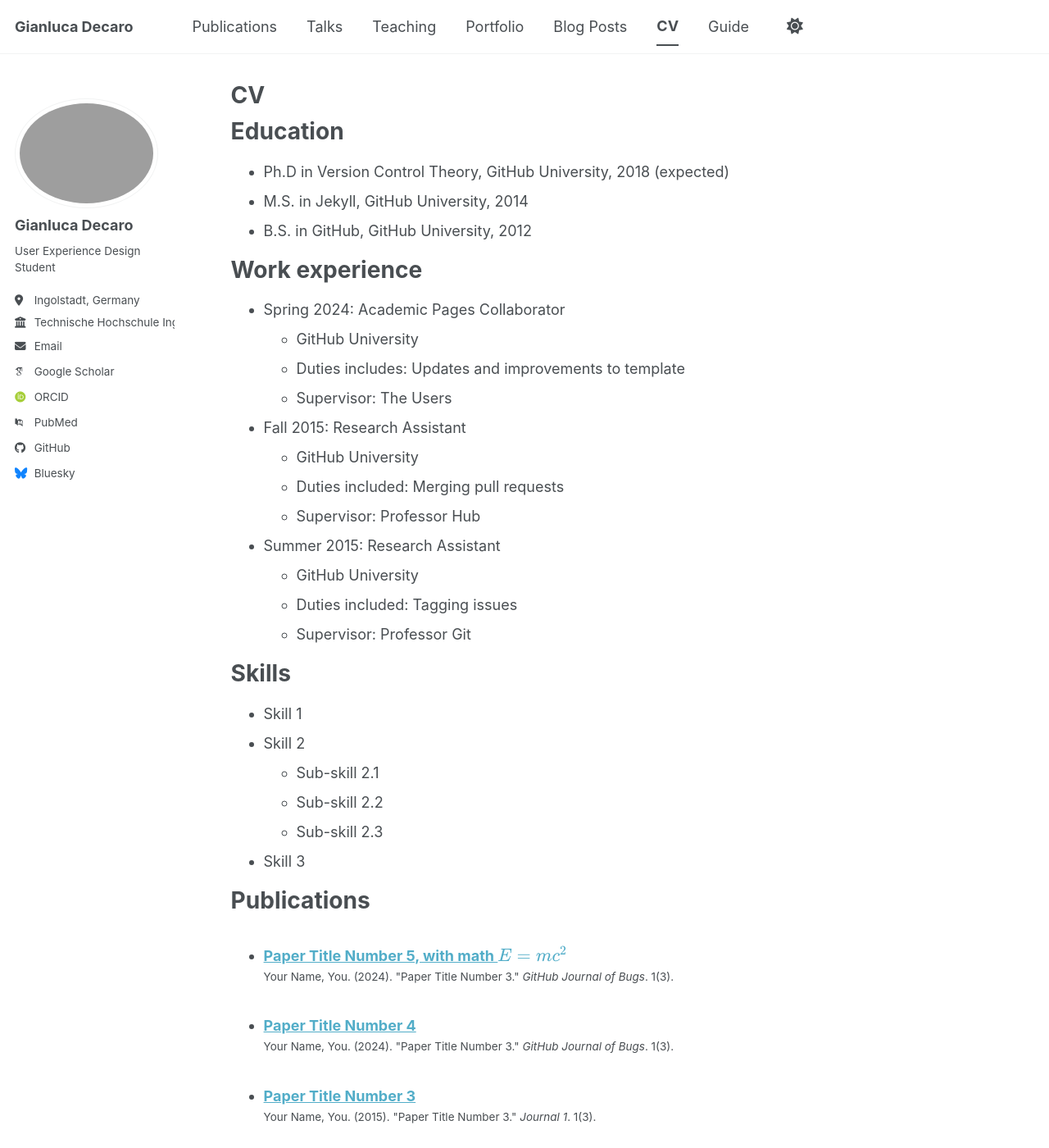
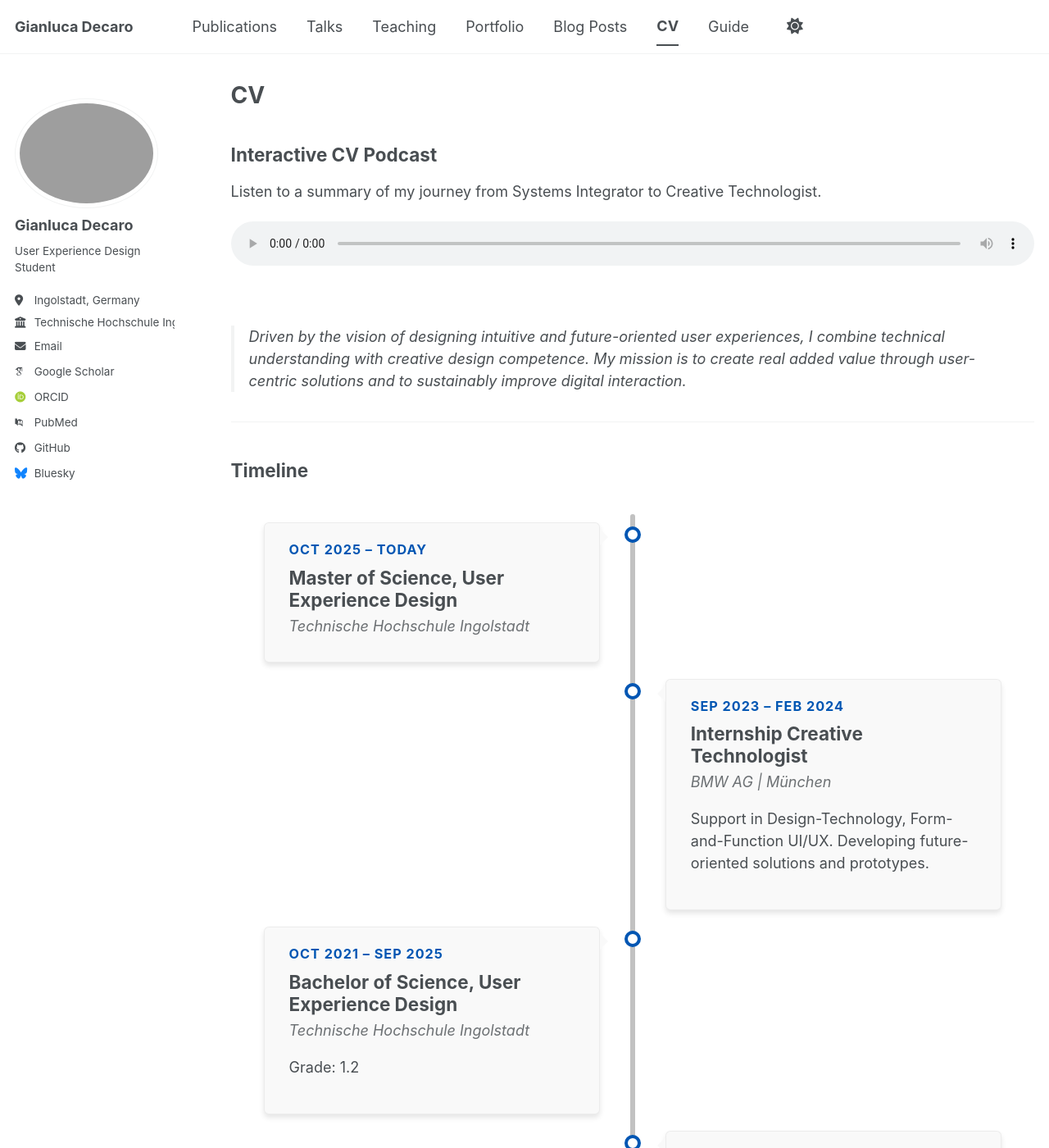
Before and after one commit to giande2000/vcux_hackathon, a Jekyll site: the page built from _pages/cv.md, in a window 1280 px wide and 1400 px high. Shown: the whole window at 82% size. Built offline with Jekyll 4.4.1, drawn with Linux system fonts in a browser that asks for light colours; some web fonts are replaced; a script bundle is joined from its source files by our own code; library files that are not in the unit come from our copies; some of the changed text lies outside the part shown.

Commit message:
checkpoint: first CV draft

```diff
--- /dev/null
+++ b/_includes/timeline.html
@@ -0,0 +1,215 @@
+<style>
+    /* Scoped Timeline Styles */
+    .timeline-container {
+        position: relative;
+        max-width: 1200px;
+        margin: 40px auto;
+    }
+
+    /* The actual vertical line */
+    .timeline-container::after {
+        content: '';
+        position: absolute;
+        width: 6px;
+        background-color: var(--primary-color, #333);
+        /* Fallback to dark gray */
+        top: 0;
+        bottom: 0;
+        left: 50%;
+        margin-left: -3px;
+        border-radius: 3px;
+        opacity: 0.3;
+    }
+
+    .timeline-card {
+        padding: 10px 40px;
+        position: relative;
+        background-color: inherit;
+        width: 50%;
+        box-sizing: border-box;
+    }
+
+    /* Circles on the timeline */
+    .timeline-card::after {
+        content: '';
+        position: absolute;
+        width: 20px;
+        height: 20px;
+        right: -10px;
+        background-color: var(--background-color, #fff);
+        border: 4px solid var(--primary-color, #0056b3);
+        top: 15px;
+        border-radius: 50%;
+        z-index: 1;
+    }
+
+    .left {
+        left: 0;
+    }
+
+    .right {
+        left: 50%;
+    }
+
+    .left::before {
+        content: " ";
+        height: 0;
+        position: absolute;
+        top: 18px;
+        width: 0;
+        z-index: 1;
+        right: 30px;
+        border: medium solid var(--caption-color, gray);
+        /* arrow color */
+        border-width: 10px 0 10px 10px;
+        border-color: transparent transparent transparent var(--background-color, #f9f9f9);
+    }
+
+    .right::before {
+        content: " ";
+        height: 0;
+        position: absolute;
+        top: 18px;
+        width: 0;
+        z-index: 1;
+        left: 30px;
+        border: medium solid var(--caption-color, gray);
+        border-width: 10px 10px 10px 0;
+        border-color: transparent var(--background-color, #f9f9f9) transparent transparent;
+    }
+
+    .right::after {
+        left: -10px;
+    }
+
+    .timeline-content {
+        padding: 20px 30px;
+        background-color: var(--background-color, #f9f9f9);
+        position: relative;
+        border-radius: 6px;
+        box-shadow: 0 4px 6px rgba(0, 0, 0, 0.1);
+        border: 1px solid rgba(0, 0, 0, 0.05);
+    }
+
+    /* Dark mode adjustments - using data-theme attribute selectors if available,
+     or relying on CSS variables that change with theme */
+    [data-theme="dark"] .timeline-content {
+        background-color: #2a2a2a;
+        border: 1px solid #444;
+    }
+
+    .timeline-date {
+        font-weight: bold;
+        color: var(--primary-color, #0056b3);
+        margin-bottom: 8px;
+        display: block;
+        font-size: 0.9em;
+        text-transform: uppercase;
+        letter-spacing: 1px;
+    }
+
+    .timeline-title {
+        margin-top: 0;
+        margin-bottom: 5px;
+        font-size: 1.25em;
+    }
+
+    .timeline-subtitle {
+        font-style: italic;
+        margin-bottom: 10px;
+        opacity: 0.8;
+    }
+
+    /* Media queries - Responsive timeline on screens less than 600px wide */
+    @media screen and (max-width: 768px) {
+        .timeline-container::after {
+            left: 31px;
+        }
+
+        .timeline-card {
+            width: 100%;
+            padding-left: 70px;
+            padding-right: 25px;
+        }
+
+        .timeline-card::before {
+            left: 60px;
+            border: medium solid white;
+            border-width: 10px 10px 10px 0;
+            border-color: transparent white transparent transparent;
+        }
+
+        .left::after,
+        .right::after {
+            left: 21px;
+        }
+
+        .right {
+            left: 0%;
+        }
+    }
+</style>
+
+<div class="timeline-container">
+
+    <!-- Education: Master -->
+    <div class="timeline-card left">
+        <div class="timeline-content">
+            <span class="timeline-date">Oct 2025 – Today</span>
+            <h3 class="timeline-title">Master of Science, User Experience Design</h3>
+            <div class="timeline-subtitle">Technische Hochschule Ingolstadt</div>
+        </div>
+    </div>
+
+    <!-- Work: BMW -->
+    <div class="timeline-card right">
+        <div class="timeline-content">
+            <span class="timeline-date">Sep 2023 – Feb 2024</span>
+            <h3 class="timeline-title">Internship Creative Technologist</h3>
+            <div class="timeline-subtitle">BMW AG | München</div>
+            <p>Support in Design-Technology, Form-and-Function UI/UX. Developing future-oriented solutions and
+                prototypes.</p>
+        </div>
+    </div>
+
+    <!-- Education: Bachelor -->
+    <div class="timeline-card left">
+        <div class="timeline-content">
+            <span class="timeline-date">Oct 2021 – Sep 2025</span>
+            <h3 class="timeline-title">Bachelor of Science, User Experience Design</h3>
+            <div class="timeline-subtitle">Technische Hochschule Ingolstadt</div>
+            <p>Grade: 1.2</p>
+        </div>
+    </div>
+
+    <!-- Work: Helios -->
+    <div class="timeline-card right">
+        <div class="timeline-content">
+            <span class="timeline-date">Jun 2021 – Sep 2021</span>
+            <h3 class="timeline-title">IT Specialist for System Integration</h3>
+            <div class="timeline-subtitle">Helios Kliniken Mittelweser GmbH</div>
+            <p>IT system support, 1st/2nd level support, system development.</p>
+        </div>
+    </div>
+
+    <!-- Work: Helios Training -->
+    <div class="timeline-card right">
+        <div class="timeline-content">
+            <span class="timeline-date">Aug 2018 – Jun 2021</span>
+            <h3 class="timeline-title">Vocational Training, IT Specialist</h3>
+            <div class="timeline-subtitle">Helios Kliniken Mittelweser GmbH</div>
+            <p>Grade: 1.6</p>
+        </div>
+    </div>
+
+    <!-- Education: Abitur -->
+    <div class="timeline-card left">
+        <div class="timeline-content">
+            <span class="timeline-date">Aug 2010 – Jul 2018</span>
+            <h3 class="timeline-title">Abitur</h3>
+            <div class="timeline-subtitle">Marion-Dönhoff-Gymnasium</div>
+            <p>Grade: 2.2</p>
+        </div>
+    </div>
+
+</div>
--- a/_pages/cv.md
+++ b/_pages/cv.md
@@ -9,56 +9,68 @@ redirect_from:
 
 {% include base_path %}
 
-Education
-======
-* Ph.D in Version Control Theory, GitHub University, 2018 (expected)
-* M.S. in Jekyll, GitHub University, 2014
-* B.S. in GitHub, GitHub University, 2012
+## Interactive CV Podcast
+Listen to a summary of my journey from Systems Integrator to Creative Technologist.
 
-Work experience
-======
-* Spring 2024: Academic Pages Collaborator
-  * GitHub University
-  * Duties includes: Updates and improvements to template
-  * Supervisor: The Users
+<audio controls style="width: 100%; margin-bottom: 30px;">
+  <source src="{{ base_path }}/assets/audio/From_Systems_Integrator_to_BMW_Creative_Technologist.m4a" type="audio/mp4">
+  Your browser does not support the audio element.
+</audio>
 
-* Fall 2015: Research Assistant
-  * GitHub University
-  * Duties included: Merging pull requests
-  * Supervisor: Professor Hub
+> Driven by the vision of designing intuitive and future-oriented user experiences, I combine technical understanding with creative design competence. My mission is to create real added value through user-centric solutions and to sustainably improve digital interaction.
 
-* Summer 2015: Research Assistant
-  * GitHub University
-  * Duties included: Tagging issues
-  * Supervisor: Professor Git
+---
 
-Skills
-======
-* Skill 1
-* Skill 2
-  * Sub-skill 2.1
-  * Sub-skill 2.2
-  * Sub-skill 2.3
-* Skill 3
+## Timeline
 
-Publications
-======
-  <ul>{% for post in site.publications reversed %}
-    {% include archive-single-cv.html %}
-  {% endfor %}</ul>
+{% include timeline.html %}
 
-Talks
-======
-  <ul>{% for post in site.talks reversed %}
-    {% include archive-single-talk-cv.html  %}
-  {% endfor %}</ul>
+---
 
-Teaching
-======
-  <ul>{% for post in site.teaching reversed %}
-    {% include archive-single-cv.html %}
-  {% endfor %}</ul>
+## Personal Data
+*   **Date/Place of Birth:** 02.04.2000 | Hameln
+*   **Nationalities:** German, Italian
+*   **Marital Status:** Single
+*   **Contact:** [gianluca.decaro@gmx.de](mailto:gianluca.decaro@gmx.de) | +49 1514 1367630
 
-Service and leadership
-======
-* Currently signed in to 43 different slack teams
+---
+
+## Skills & Languages
+
+**Design & Prototyping Tools**
+Figma, ProtoPie, Adobe Creative Cloud, Unity, JAVA, C++, Arduino, HTML/CSS
+
+**UX-Design Skills**
+User Research, Usability Testing, Prototyping, Agile Software Development, Design Systems, User Journey Mapping, Interaction Design, Wireframing, Analytics & Data Interpretation
+
+**Languages**
+*   **German:** Native Language
+*   **English:** Fluent (spoken and written)
+*   **Italian:** Fluent (spoken)
+*   **Spanish:** Basic Knowledge
+
+---
+
+## Publications
+
+**Too Close for Comfort? The Impact of eVTOL-Overflights in Residential Areas on Non-Users' Acceptance**
+*Decaro, Gianluca; Bogarin Heurich, Sofia; Appel, Patricia B.; Kul, Sergen; Riener, Andreas*
+Proceedings of the Mensch Und Computer 2025 (MuC '25), pp. 744–748. Association for Computing Machinery.
+[DOI: 10.1145/3743049.3748548](https://doi-org.thi.idm.oclc.org/10.1145/3743049.3748548)
+
+---
+
+## Awards
+
+**Deutschlandstipendium**
+*OKT 2022 – SEP 2023*
+Funding for gifted and high-achieving students.
+
+---
+
+## Volunteering
+
+**NICE - Network and International Culture Exchange**
+*Student Association*
+*   **Member of the Marketing Team** (APR 2022 – FEB 2023)
+*   **Co-Head of the Marketing Team** (MÄR 2023 – FEB 2024)
```
Also changed, not shown: 1 other file.
